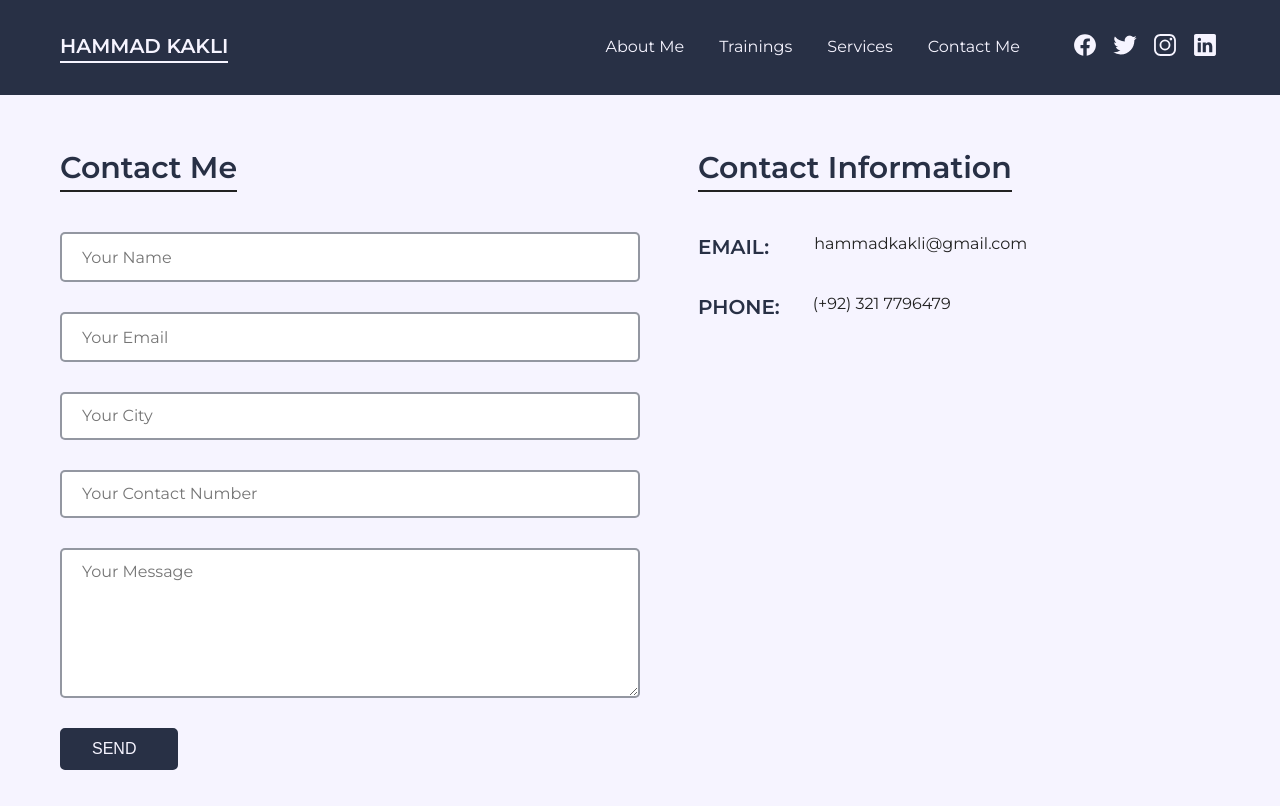
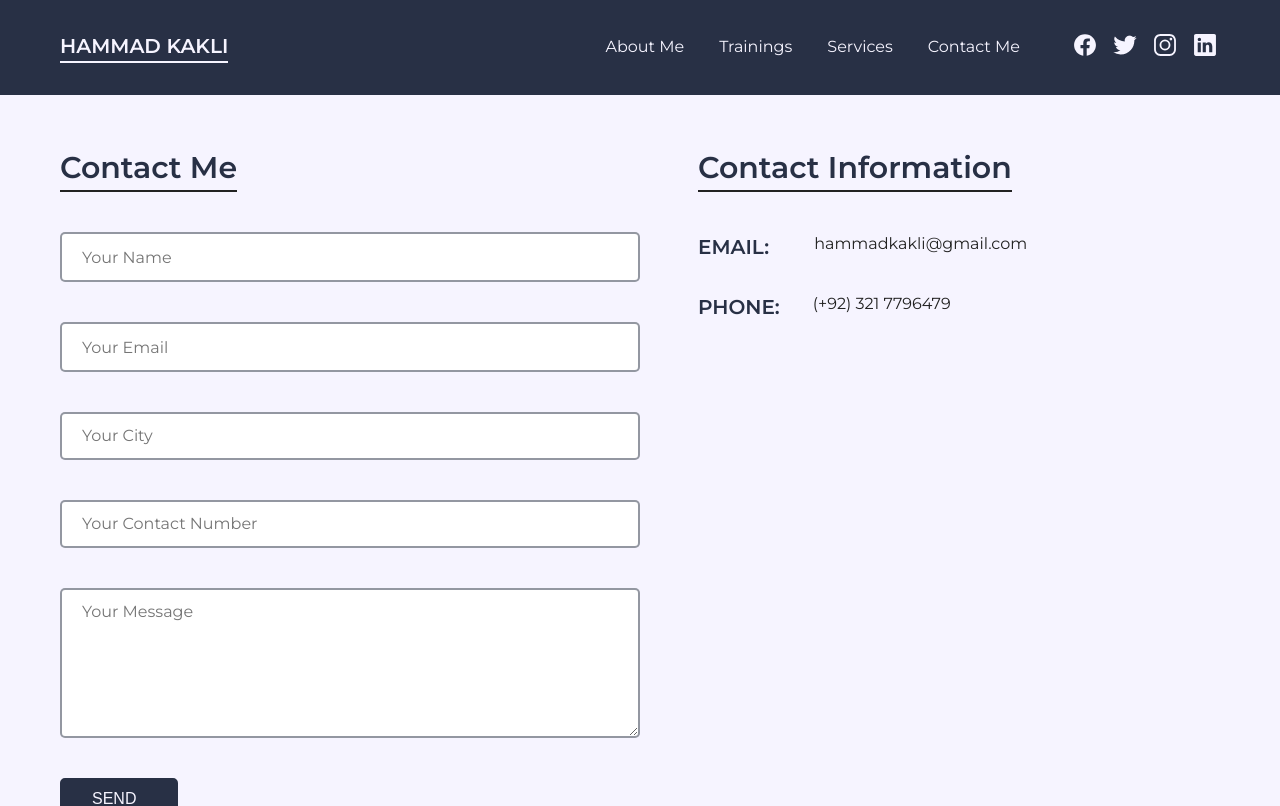
Before and after one commit to umerkang66/hammad-portfolio, a Next.js app: page /contact in a window 1280 px wide. Shown: the top 806 px of the page. Built offline with nearby package versions, Linux system fonts and the light colour scheme.

Commit message:
create portal for notification

```diff
--- a/components/common/notification.tsx
+++ b/components/common/notification.tsx
@@ -1,20 +1,20 @@
 import { FC, ReactElement } from 'react';
+import ReactDOM from 'react-dom';
 import styles from './notification.module.scss';
 
-interface NotificationProps {
+interface Props {
   text: string;
   type: 'success' | 'error';
   showNotification(toShow: boolean): void;
 }
 
-const Notification: FC<NotificationProps> = ({
+const Notification: FC<Props> = ({
   text,
   type,
   showNotification,
 }): ReactElement => {
   const emoji = type === 'success' ? '🚀' : '';
-
-  return (
+  const JSX = (
     <div
       className={`${styles.notification} ${
         type === 'success'
@@ -25,7 +25,6 @@ const Notification: FC<NotificationProps> = ({
       <p className={styles.notification__text}>
         {emoji} {' ' + text}{' '}
       </p>
-
       <span
         onClick={() => showNotification(false)}
         className={styles.notification__cross}
@@ -34,6 +33,12 @@ const Notification: FC<NotificationProps> = ({
       </span>
     </div>
   );
+
+  // this "notification" element is present in _app.tsx
+  return ReactDOM.createPortal(
+    JSX,
+    document.getElementById('notification') as HTMLElement
+  );
 };
 
 export default Notification;
--- a/components/contact-form.module.scss
+++ b/components/contact-form.module.scss
@@ -110,8 +110,9 @@
 }
 
 .error {
+  margin-left: 2.2rem;
   height: 2rem;
-  margin-bottom: 1rem;
+  margin-bottom: 2rem;
   font-weight: bold;
   font-size: 1.6rem;
   color: var(--color-danger);
--- a/pages/_app.tsx
+++ b/pages/_app.tsx
@@ -16,6 +16,7 @@ const App = ({ Component, pageProps }: AppProps) => {
       <Layout>
         <Component {...pageProps} />;
       </Layout>
+      <div id="notification"></div>
     </Fragment>
   );
 };
```
